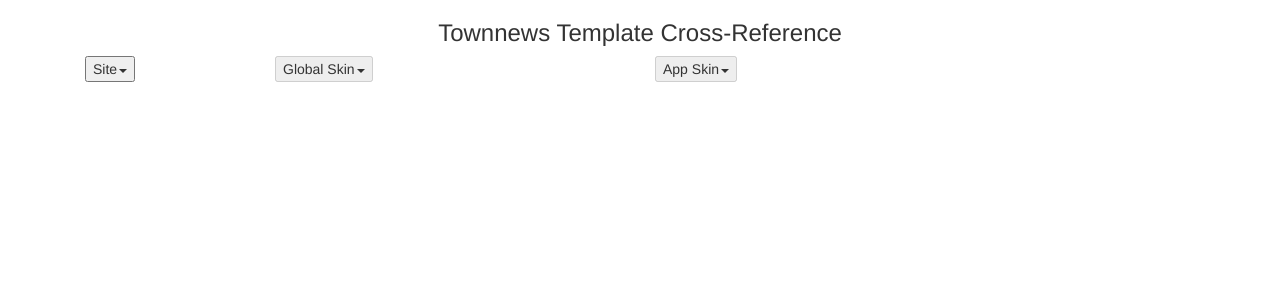
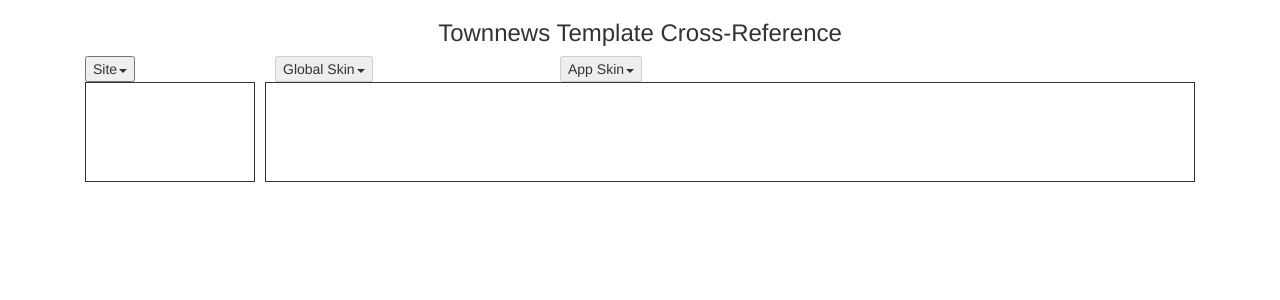
Before and after one commit to alflanagan/utl_lookup, a Django app: template utl_files/templates/utl_files/index.html in a window 1280 px wide. Shown: the top 300 px of the page. Run offline with Django 3.2, Linux system fonts and the light colour scheme; the template is opened without the code that fills it: most values are stand-ins (such as "Sample title", 1, 10 or a date in 2020); style sheets or scripts are compiled from the project's sources; some libraries are stand-ins or nearby versions.

Commit message:
Some formatting improvements

```diff
--- a/utl_files/static/styles/site.less
+++ b/utl_files/static/styles/site.less
@@ -1,3 +1,18 @@
 .btn-pick-one {
     background: light-grey;
 }
+
+#tree-panel p, #tab-panel p {
+    border-width: 1px;
+    border-style: solid;
+    min-height: 100px;
+}
+
+/* tighten up gap between main columns */
+#tree-panel {
+    padding-right: 5px;
+}
+
+#tab-panel {
+    padding-left: 5px;
+}
--- a/utl_files/templates/utl_files/index.html
+++ b/utl_files/templates/utl_files/index.html
@@ -24,7 +24,8 @@
     </div> {# id_site_div #}
     <input type="hidden" id="selected_site"></input>
 
-    <div id="id_global_skin_div" class="dropdown col-lg-4">
+    {# crazy idea: set col- classes based on widest content #}
+    <div id="id_global_skin_div" class="dropdown col-lg-3">
       <button id="id_global_skin_label" type="button" data-toggle="dropdown" aria-haspopup="true"
         aria-expanded="false" disabled="true">
         Global Skin<span class="caret"></span>
@@ -44,9 +45,11 @@
   </div> <!-- search-bar -->
 </div> <!-- row -->
 <div class="row center-block">
-  <div id="tree-panel" class="co-lg-2">
+  <div id="tree-panel" class="col-lg-2">
+    <p></p>
   </div>
-  <div id="tab-panel" class="co-lg-10">
+  <div id="tab-panel" class="col-lg-10">
+    <p></p>
   </div>
 </div>
 {% endautoescape %}
```
